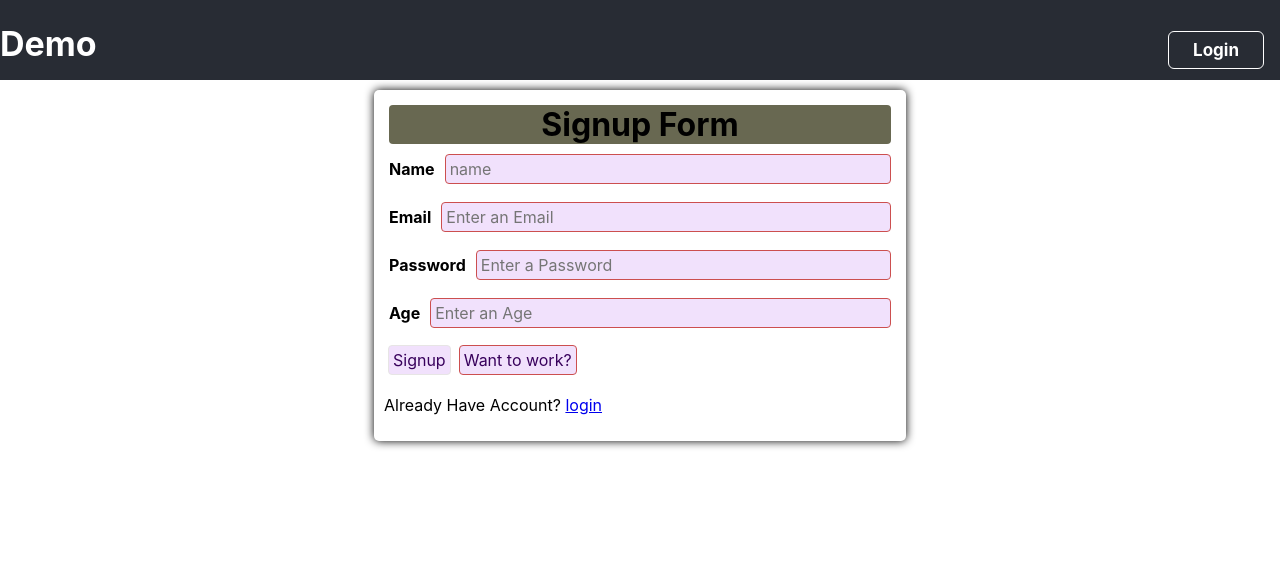
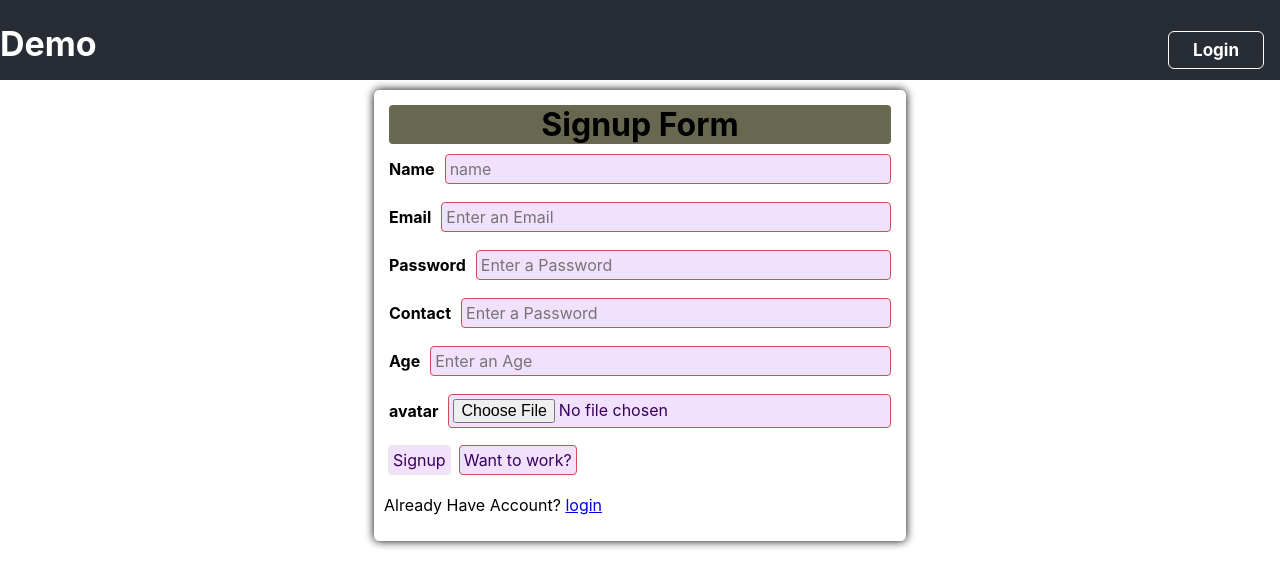
Before and after one commit to Keval-Vadadoriya/demo3_frontend, a React (Create React App) app: page /signup in a window 1280 px wide. Shown: the top 586 px of the page. Built offline with nearby package versions, Linux system fonts and the light colour scheme; no server answers.

Commit message:
file upload

```diff
--- a/src/components/chats/Chat.module.css
+++ b/src/components/chats/Chat.module.css
@@ -9,17 +9,15 @@
 .side1 {
   /* background-color: rgb(21, 255, 0); */
   /* float: left; */
-  width: 80%;
-  height: 100%;
+  width: 80vw;
+  height: 90vh;
   margin: 10px;
   padding: 10px;
   /* overflow: scroll; */
 }
 .side2 {
   background-color: rgb(223, 222, 211);
-  width: 20%;
-  height: 100%;
-  /* overflow: scroll; */
-
-  /* float: left; */
+  width: 20vw;
+  height: 90vh;
+  overflow: scroll;
 }
--- a/src/components/forms/Signup-Form.js
+++ b/src/components/forms/Signup-Form.js
@@ -12,6 +12,8 @@ const SignupForm = (props) => {
   const [name, setName] = useState("");
   const [email, setEmail] = useState("");
   const [password, setPassword] = useState("");
+  const [contact, setContact] = useState("");
+  const [avatar, setAvatar] = useState("");
   const [age, setAge] = useState("");
   const [profession, setProfession] = useState("");
   const [professionIsValid, setProfessionIsValid] = useState(false);
@@ -25,7 +27,7 @@ const SignupForm = (props) => {
   if (status === "succeeded") {
     navigate("/login");
   }
-
+  console.log(avatar);
   //changing Role
   const changeRole = () => {
     if (role === "user") {
@@ -39,29 +41,34 @@ const SignupForm = (props) => {
   //Submit Handler
   const SubmitHandler = (event) => {
     event.preventDefault();
+    const formData = new FormData();
+    if (role === "user") {
+      formData.append("avatar", avatar);
+      formData.append("name", name);
+      formData.append("email", email);
+      formData.append("password", password);
+      formData.append("contact", contact);
+      formData.append("age", age);
+      // formData.append("profession", profession);
+      // formData.append("location", location);
+    }
+    if (role === "worker") {
+      formData.append("avatar", avatar);
+      formData.append("name", name);
+      formData.append("email", email);
+      formData.append("password", password);
+      formData.append("contact", contact);
+      formData.append("age", age);
+      formData.append("profession", profession);
+      formData.append("location", location);
+    }
 
-    let body =
-      role === "user"
-        ? {
-            name,
-            email,
-            password,
-            age,
-          }
-        : {
-            name,
-            email,
-            password,
-            age,
-            profession,
-            location,
-          };
     if (role === "worker") {
       if (locationIsValid && professionIsValid) {
-        dispatch(signupUser(body));
+        dispatch(signupUser({ body: formData, role }));
       }
     } else {
-      dispatch(signupUser(body));
+      dispatch(signupUser({ body: formData, role }));
     }
   };
 
@@ -81,7 +88,12 @@ const SignupForm = (props) => {
   const changeAgeHandler = (event) => {
     setAge(event.target.value);
   };
-
+  const changeContactHandler = (event) => {
+    setContact(event.target.value);
+  };
+  const changeAvatarHandler = (event) => {
+    setAvatar(event.target.files[0]);
+  };
   const changeProfessionHandler = (event) => {
     setProfession(event.target.value);
     if (event.target.value !== "none") {
@@ -105,14 +117,21 @@ const SignupForm = (props) => {
     <div className={classes["form-container"]}>
       {status === "loading" && <p>Loading</p>}
       {status !== "loading" && (
-        <form onSubmit={SubmitHandler} className={classes.form}>
+        <form
+          action="/signup"
+          method="post"
+          encType="multipart/form-data"
+          onSubmit={SubmitHandler}
+          className={classes.form}
+        >
           <h1>Signup Form</h1>
           <Input
             label="Name"
             input={{
               placeholder: "name",
               required: true,
-              id: "Name",
+              id: "name",
+              name: "name",
               onChange: changeNameHandler,
               type: "text",
             }}
@@ -121,7 +140,8 @@ const SignupForm = (props) => {
             label="Email"
             input={{
               placeholder: "Enter an Email",
-              id: "Email",
+              id: "email",
+              name: "email",
               onChange: changeEmailHandler,
               type: "email",
             }}
@@ -130,17 +150,30 @@ const SignupForm = (props) => {
             label="Password"
             input={{
               placeholder: "Enter a Password",
-              id: "Password",
+              id: "password",
+              name: "password",
               onChange: changePasswordHandler,
               type: "password",
               minLength: 7,
             }}
           />
           <Input
+            label="Contact"
+            input={{
+              placeholder: "Enter a Password",
+              id: "contact",
+              name: "contact",
+              onChange: changeContactHandler,
+              type: "tel",
+              pattern: "[6-9]{1}[0-9]{9}",
+            }}
+          />
+          <Input
             label="Age"
             input={{
               placeholder: "Enter an Age",
-              id: "Age",
+              id: "age",
+              name: "age",
               onChange: changeAgeHandler,
               type: "text",
               min: 18,
@@ -185,6 +218,16 @@ const SignupForm = (props) => {
               </select>
             </div>
           )}
+          <Input
+            label="avatar"
+            input={{
+              type: "file",
+              id: "avatar",
+              name: "avatar",
+              accept: "image/png, image/jpeg",
+              onChange: changeAvatarHandler,
+            }}
+          />
           <div></div>
           <input type="submit" value="Signup"></input>
           <button type="button" onClick={changeRole}>
--- a/src/components/reviews/Review.js
+++ b/src/components/reviews/Review.js
@@ -56,7 +56,7 @@ const Review = () => {
     ));
   }
   return (
-    <div>
+    <div className={classes.reviewlist}>
       {errorMessage && <p>{errorMessage}</p>}
       {status === "loading" && <h1>hey</h1>}
       <div>{reviews && reviewList}</div>
--- a/src/components/reviews/Review.module.css
+++ b/src/components/reviews/Review.module.css
@@ -8,3 +8,10 @@
 .reviews {
   transition: all 300ms ease-in-out;
 }
+
+.reviewlist {
+  display: flexbox;
+  height: 90vh;
+  width: 90vw;
+  overflow: scroll;
+}
--- a/src/components/worker/Worker.js
+++ b/src/components/worker/Worker.js
@@ -99,7 +99,7 @@ const Worker = () => {
           <button onClick={clearFilter}>clear</button>
         </form>
       </div>
-      <div>
+      <div className={classes.workerlist}>
         {status === "loading" && <h1>Loading</h1>}
         {workerList}
         {errorMessage && <p>{errorMessage}</p>}
--- a/src/components/worker/Worker.module.css
+++ b/src/components/worker/Worker.module.css
@@ -2,3 +2,9 @@
   text-decoration: none;
   color: black;
 }
+.workerlist {
+  display: flexbox;
+  height: 90vh;
+  width: 90vw;
+  overflow: scroll;
+}
--- a/src/store/actions/chat-actions.js
+++ b/src/store/actions/chat-actions.js
@@ -15,7 +15,7 @@ export const getChatList = createAsyncThunk(
 );
 
 export const addToChatList = createAsyncThunk(
-  "workers/addToChatList",
+  "chat/addToChatList",
   async ({ userId, role, receiverId }, { getState }) => {
     const response = await fetch(
       `http://127.0.0.1:3001/getchats/${userId}?role=${role}&&id=${receiverId}`
@@ -29,7 +29,7 @@ export const addToChatList = createAsyncThunk(
   }
 );
 export const getChats = createAsyncThunk(
-  "workers/getChats",
+  "chat/getChats",
   async ({ userId, role, receiverId }, { getState }) => {
     const response = await fetch(
       `http://127.0.0.1:3001/getchats/${userId}?role=${role}&&id=${receiverId}`
@@ -52,8 +52,15 @@ export const chatSlice = createSlice({
     chats: null,
   },
   reducers: {
-    addChat(state, action) {
-      state.chats = state.chats.push(action.payload.message);
+    setChat(state, action) {
+      state.chats.push(action.payload.message);
+    },
+    setStatus(state, action) {
+      const index = state.chats.findIndex(
+        (chat) => chat._id === action.payload._id
+      );
+      console.log(index);
+      state.chats[index].status = action.payload.status;
     },
   },
   extraReducers: {
--- a/src/store/actions/signup-actions.js
+++ b/src/store/actions/signup-actions.js
@@ -1,19 +1,20 @@
 import { createSlice, createAsyncThunk } from "@reduxjs/toolkit";
 export const signupUser = createAsyncThunk(
-  "loginuser/signupUser",
-  async (obj, { getState }) => {
+  "signupuser/signupUser",
+  async ({ body, role }, { getState }) => {
     // console.log(obj.role, obj.loginEmail, obj.loginPassword);
-    const response = await fetch(
-      `http://127.0.0.1:3001/signup?role=${obj.role}`,
-      {
-        method: "POST",
-        body: JSON.stringify(obj),
+    const response = await fetch(`http://127.0.0.1:3001/signup?role=${role}`, {
+      method: "POST",
+      body: body,
+      // body: JSON.stringify(obj),
 
-        headers: {
-          "Content-Type": "application/json",
-        },
-      }
-    );
+      // headers: {
+      //   Accept: "application/json",
+      //   "Access-Control-Allow-Origin": "*",
+      //   "Content-Type": "multipart/form-data",
+      //   // "Content-Type": "application/json",
+      // },
+    });
 
     const data = await response.json();
     if (response.ok === false) {
@@ -24,7 +25,7 @@ export const signupUser = createAsyncThunk(
 );
 
 export const signupSlice = createSlice({
-  name: "loginuser",
+  name: "signupuser",
   initialState: {
     status: "idle",
     errorMessage: "",
```
Also changed, not shown: src/components/chats/Chats.js (+20 -13 lines).
